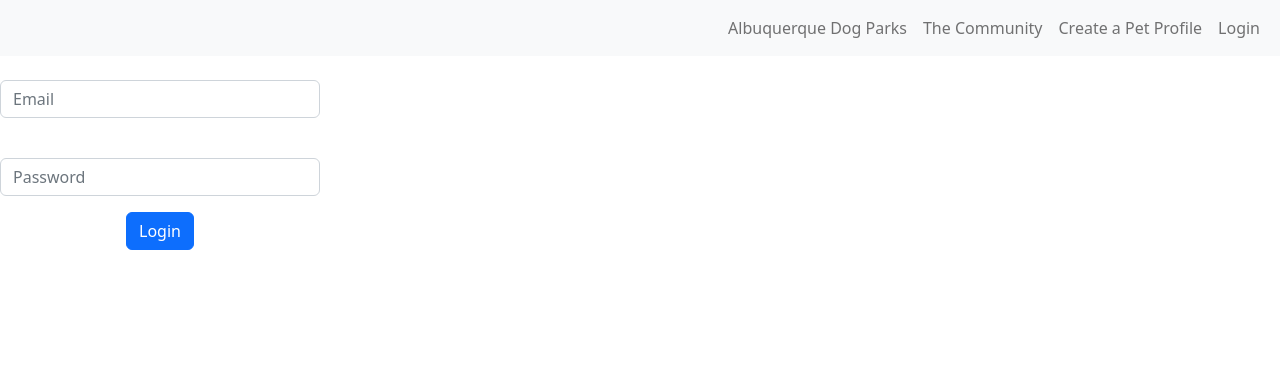
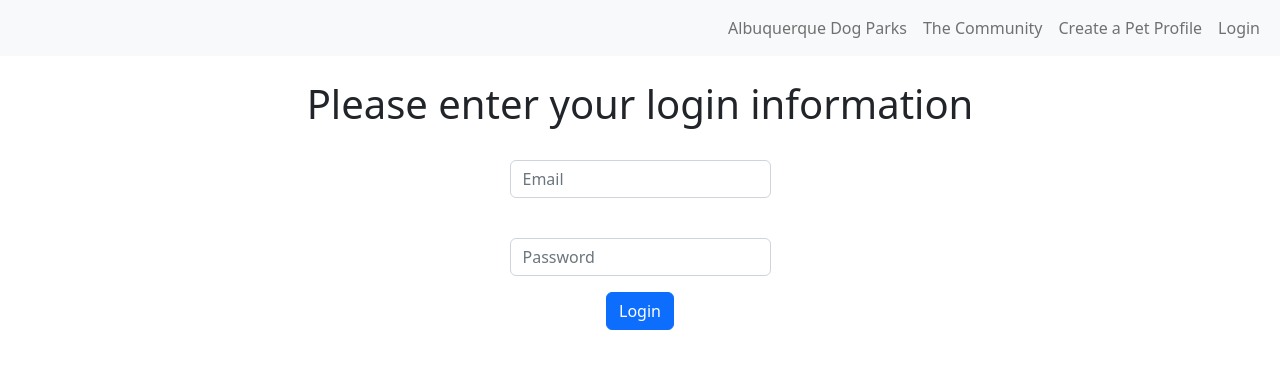
Before and after one commit to capstone-project-dogpark/dogpark, a React (Vite) app in the folder frontend/: page /Login in a window 1280 px wide. Shown: the top 368 px of the page. Built offline with nearby package versions, Linux system fonts and the light colour scheme.

Commit message:
centered form

```diff
--- a/frontend/src/ui/Login.jsx
+++ b/frontend/src/ui/Login.jsx
@@ -1,10 +1,17 @@
 import React from "react"
 import Button from 'react-bootstrap/Button';
 import Form from 'react-bootstrap/Form';
+import {Container, Row} from "react-bootstrap";
 
 export function Login () {
     return (
         <>
+            <Container className="mt-4 text-center">
+                <h1>Please enter your login information</h1>
+            </Container>
+
+            <Container>
+                <Row className="justify-content-center">
             <Form className="w-25 text-center">
                 <Form.Group className="mb-3" controlId="email">
                     <Form.Label></Form.Label>
@@ -18,6 +25,8 @@ export function Login () {
                 </Form.Group>
                 <Button variant="primary" type="submit">Login</Button>
             </Form>
+                </Row>
+            </Container>
 
         </>
     )
```
